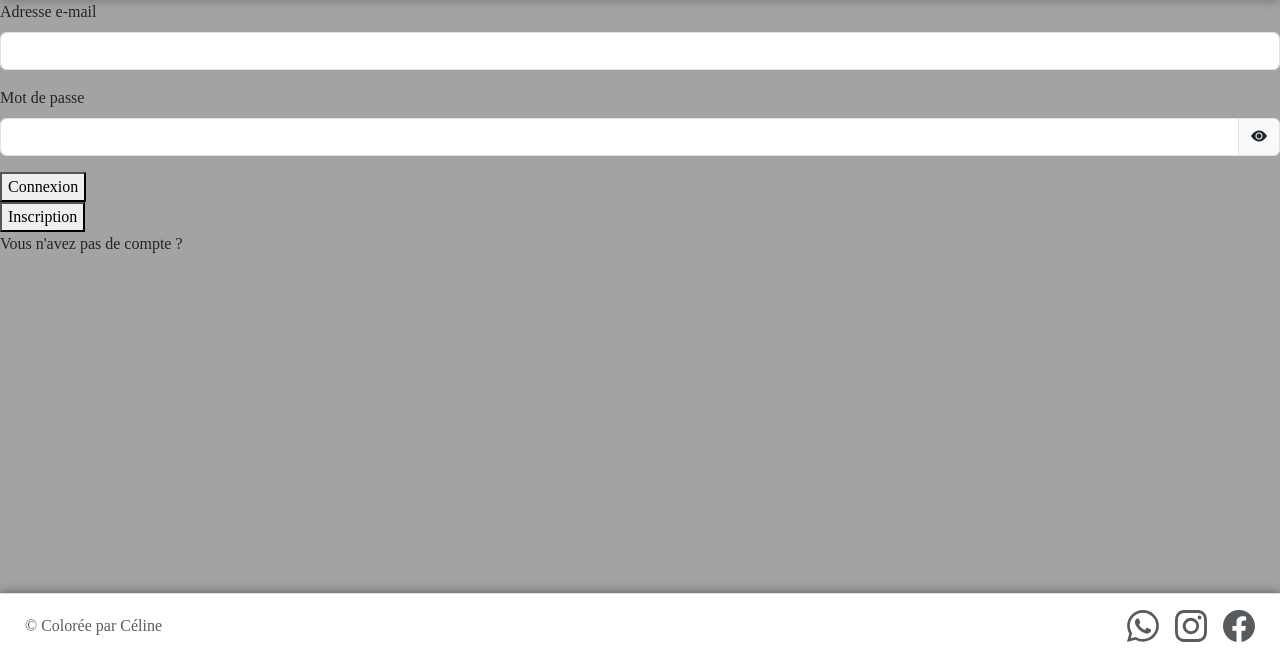
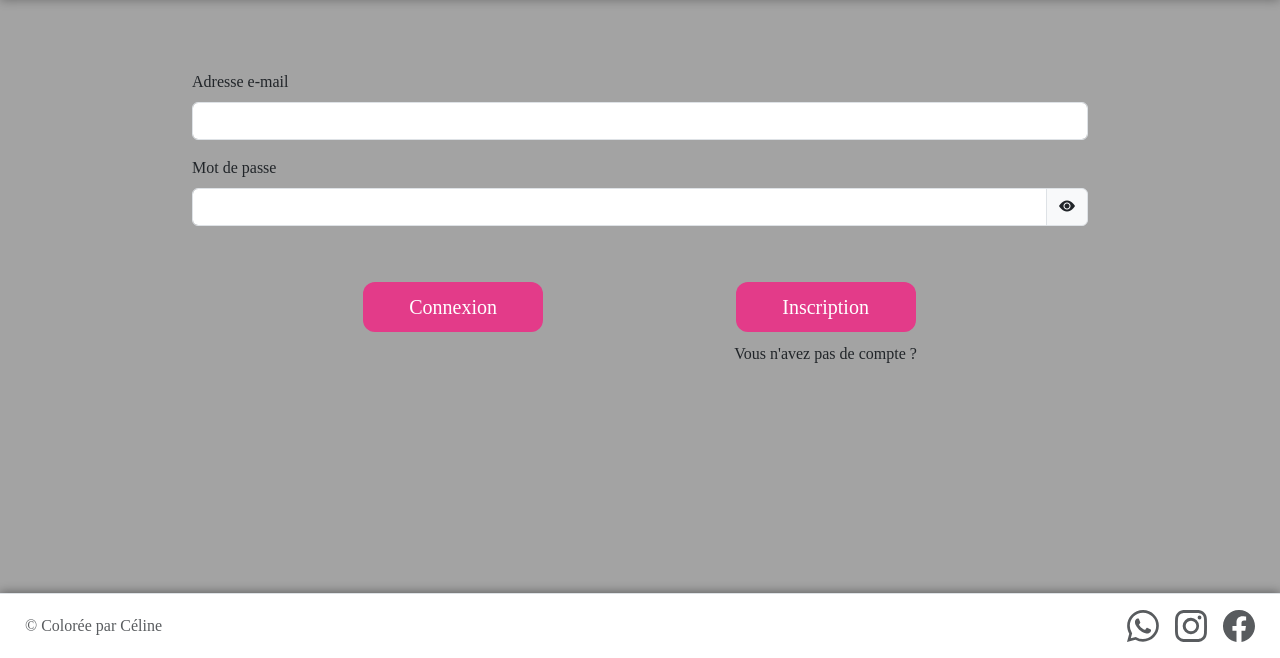
Before and after one commit to Julien-Vauclin/Coiffadom, a PHP site: page /views/login.php in a window 1280 px wide. Shown: the part 142-800 px from the top of the page. Run offline with PHP 8.4, Linux system fonts and the light colour scheme.

Commit message:
doublon adresse mail ok + page connexion ok

```diff
--- a/assets/css/style.css
+++ b/assets/css/style.css
@@ -121,6 +121,12 @@ body{
     }
 }
 /* INSCRIPTION */
+/* Erreurs formulaire */
+.errorform{
+    color: red;
+    margin-bottom: 35px;
+    font-size: 20px;
+}
 /* Messages d'erreur */
 .invalid{
     color: red;
@@ -141,6 +147,7 @@ body{
     margin-left: 20px;
     margin-right: 20px;
     transition: 0.4s;
+    text-align: center;
 }
 /* Bouton Retour */
 .signup-return-button{
@@ -152,7 +159,6 @@ body{
     border: none;
     font-size: 20px;
     transition: 0.4s;
-    margin-bottom: 80px;
 }
 .signup-return-button:hover{
     background-color: rgb(33, 126, 247);
@@ -199,3 +205,32 @@ body{
     width: 190px;
     height: 60px;
 }
+/* CONNEXION */
+/* Bouton Connexion */
+.login-connexion-button{
+    background-color: #E33B89;
+    color: white;
+    width: 180px;
+    height: 50px;
+    border-radius: 12px;
+    border: none;
+    font-size: 20px;
+    transition: 0.4s;
+    margin-bottom: 80px;
+}
+/* Bouton Inscription */
+.login-signup-button{
+    background-color: #E33B89;
+    color: white;
+    width: 180px;
+    height: 50px;
+    border-radius: 12px;
+    border: none;
+    font-size: 20px;
+    transition: 0.4s;
+}
+/* Pas de compte */
+.noaccount{
+margin-top: 10px;
+text-decoration: none;
+}
--- a/controllers/controller-signup.php
+++ b/controllers/controller-signup.php
@@ -1,6 +1,7 @@
 <?php require_once "../config.php"; ?>
 <?php require_once "../helpers/database.php"; ?>
 <?php require_once "../models/user.php"; ?>
+<?php $errorform = ""; ?>
 <?php
 // VARIABLES
 // Variables pour stocker les valeurs des champs du formulaire
@@ -86,7 +87,7 @@ if ($_SERVER['REQUEST_METHOD'] == 'POST') {
         }
         // Vérification qu'aucune erreur n'est présente
         if ($lastnameError !== "" || $firstnameError !== "" || $mailError !== "" || $phoneError !== "" || $passwordError !== "") {
-            echo "<p class='invalid'>Veuillez corriger les erreurs avant d'envoyer le formulaire.</p>";
+            $errorform = "<p class='errorform'>Veuillez corriger les erreurs avant d'envoyer le formulaire.</p>";
         } else {
             // BASE DE DONNÉES
             try {
--- a/models/user.php
+++ b/models/user.php
@@ -1,5 +1,5 @@
 <?php
-class Employee
+class User
 {
     private string $lastname;
     private string $firstname;
@@ -8,11 +8,11 @@ class Employee
     private string $password;
     private string $passwordConfirm;
 
-    public static function getInfosEmployee(string $mail)
+    public static function getInfosUser(string $mail)
     {
         try {
             $pdo = Database::createInstancePDO();
-            $sql = "SELECT * FROM employee WHERE mail = ?";
+            $sql = "SELECT * FROM user WHERE mail = ?";
             $stmt = $pdo->prepare($sql);
             $stmt->execute([$mail]);
 
--- a/views/login.php
+++ b/views/login.php
@@ -1,6 +1,6 @@
 <?php require_once "components/head.php" ?>
 <?php require_once "components/navbar.php" ?>
-<form class="formulaire" action="" method="post">
+<form class="myform" action="" method="post">
     <!-- Adresse mail -->
     <div class="mb-3">
         <label for="exampleInputEmail1" class="form-label">Adresse e-mail</label>
@@ -11,7 +11,7 @@
     <label for="motdepasse" class="form-label">Mot de passe</label>
     <div class="input-group mb-3">
         <input type="password" class="form-control" id="motdepasse" aria-label="Amount (to the nearest dollar)" name="password">
-        <span class="input-group-text"><i class="bi bi-eye-fill" onclick="afficherPassword()"></i></span>
+        <span class="input-group-text" onclick="afficherPassword()"><i class="bi bi-eye-fill"></i></span>
     </div>
     <?= $msgMdp ?? "" ?>
     <!-- Affichage mot de passe -->
@@ -31,17 +31,17 @@
         }
     </script>
     <!-- Boutons connexion & inscription -->
-    <div class="boutonslogin">
+    <div class="signup-buttons">
         <!-- Bouton connexion -->
-        <div class="boutonconnexionemploye">
-            <button class="connexionemploye" type="submit" name="submit">Connexion</button>
+        <div class="div-register-buttons">
+            <button class="login-connexion-button" type="submit" name="submit">Connexion</button>
         </div>
         <!-- Bouton inscription -->
-        <div class="boutoninscriptionemploye">
+        <div class="div-register-buttons">
             <a href="../../Coiffadom/controllers/controller-signup.php">
-                <button type="button" class="inscriptionemploye">Inscription</button>
+                <button class="login-signup-button" type="button">Inscription</button>
             </a>
-            <p class="pasdecompte">Vous n'avez pas de compte ?</p>
+            <p class="noaccount">Vous n'avez pas de compte ?</p>
         </div>
     </div>
 </form>
--- a/views/signup.php
+++ b/views/signup.php
@@ -2,6 +2,7 @@
 <?php require_once "components/navbar.php" ?>
 <!-- FORMULAIRE D'INSCRIPTION -->
 <form class="myform" method="post" onsubmit="return validateForm()">
+    <?php echo $errorform; ?>
     <!-- Nom -->
     <div class="mb-3">
         <label class="form-label">Nom</label>
@@ -52,6 +53,7 @@
             <a href="../../Coiffadom/controllers/controller-login.php">
                 <button type="button" class="signup-return-button">Retour</button>
             </a>
+            <p class="noaccount">Vous avez un compte !</p>
         </div>
         <!-- Bouton inscription -->
         <div class="div-register-buttons">
```
Also changed, not shown: controllers/controller-login.php (+29 -1 lines).
